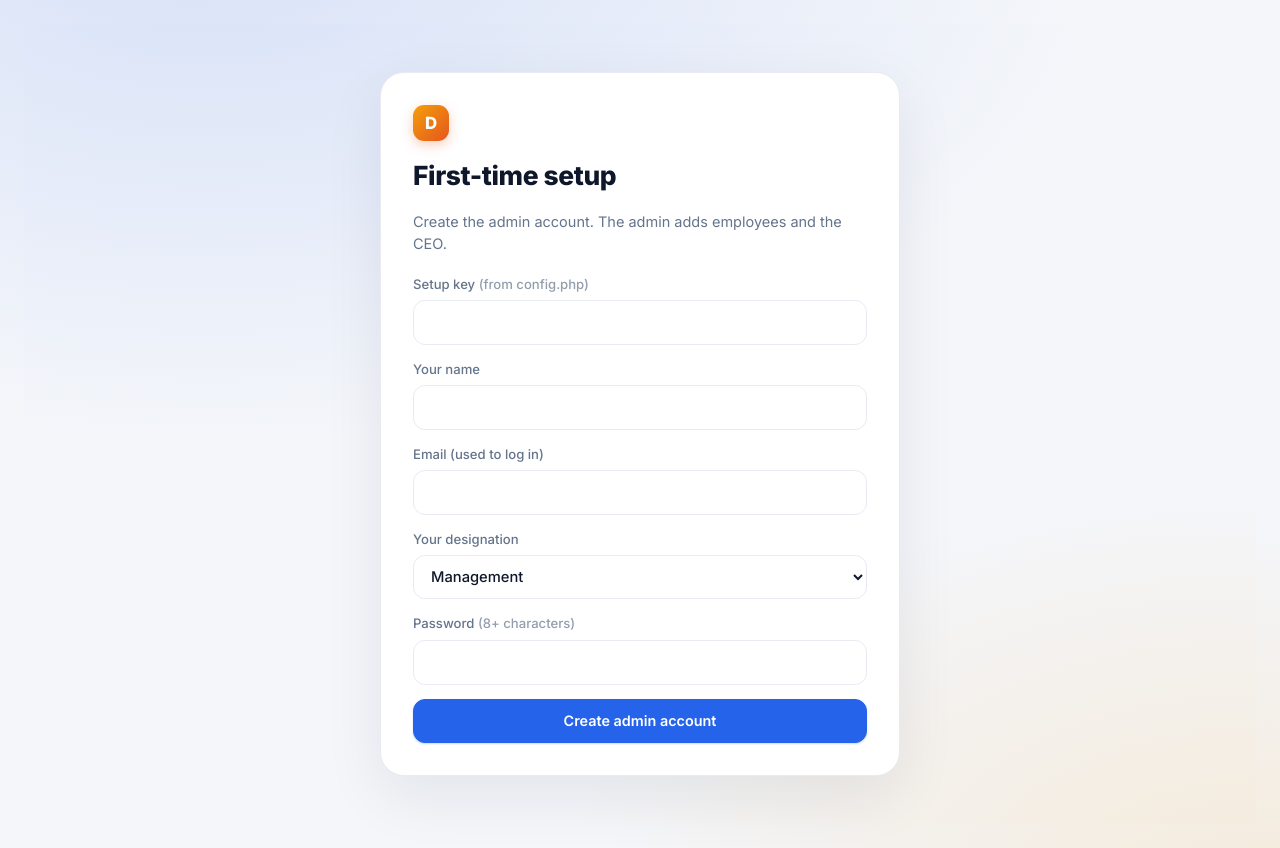
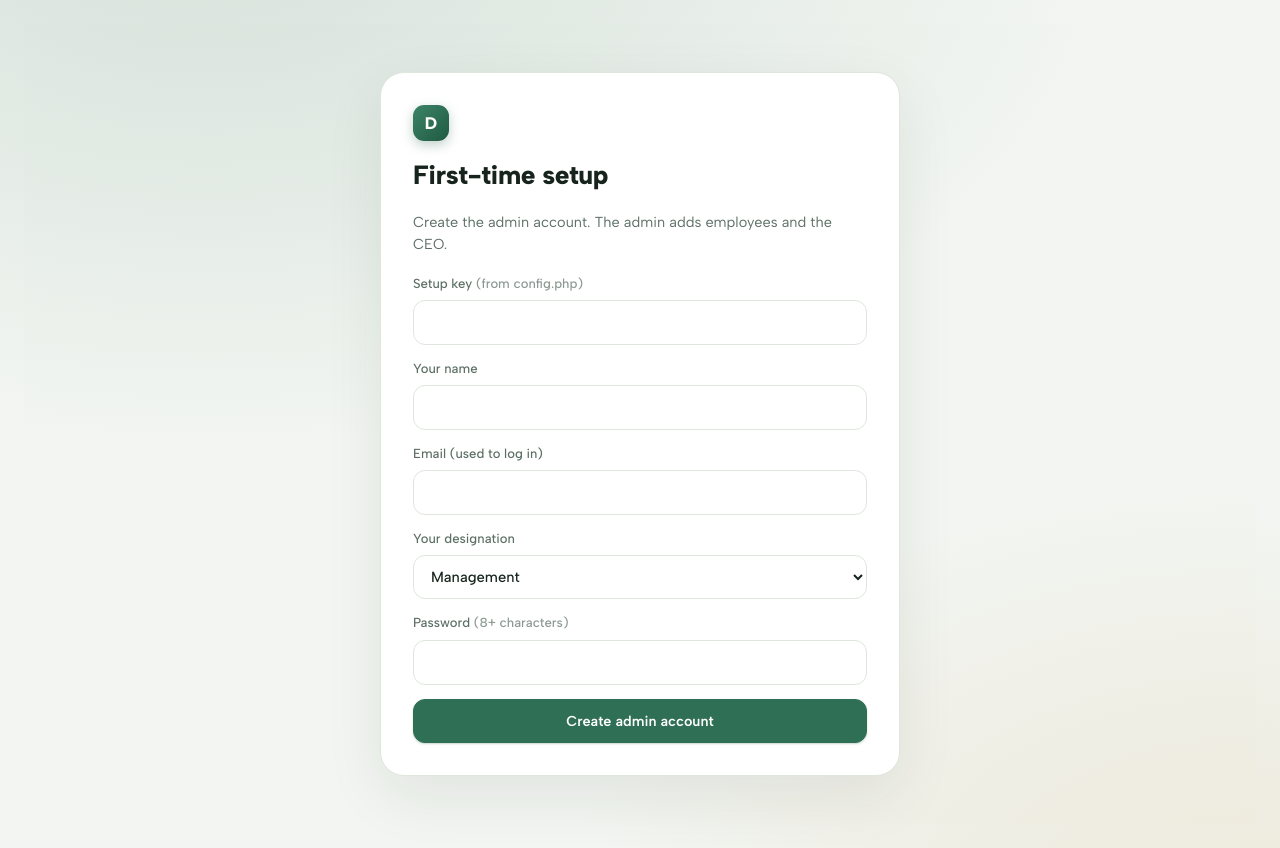
Before and after one commit to denzournutrition/denzour-dailydesk, a PHP site: page /index.php?p=login in a window 1280 px wide. Run offline with PHP 8.4, Linux system fonts and the light colour scheme; some libraries are stand-ins or nearby versions.

Commit message:
v17: Sage light theme across the app and matching login page
Co-Authored-By: Claude Sonnet 5.5 <noreply@anthropic.com>
Claude-Session: https://claude.ai/code/session_01RC4rxJLAAakdZDXTYmiUDj

```diff
--- a/app/bootstrap.php
+++ b/app/bootstrap.php
@@ -413,7 +413,7 @@ function layout_head(string $title, string $bodyClass = ''): void
 <meta name="robots" content="noindex, nofollow">
 <title><?= h($title) ?> · <?= h(cfg('app_name')) ?></title>
 <link rel="preconnect" href="https://fonts.googleapis.com"><link rel="preconnect" href="https://fonts.gstatic.com" crossorigin>
-<link rel="stylesheet" href="https://fonts.googleapis.com/css2?family=Inter:wght@400;500;600;700;800&display=swap">
+<link rel="stylesheet" href="https://fonts.googleapis.com/css2?family=Albert+Sans:wght@400;500;600;700;800&display=swap">
 <link rel="icon" type="image/png" href="<?= h(asset('logo-mark.png')) ?>">
 <link rel="stylesheet" href="<?= h(asset('style.css')) ?>">
 </head>
--- a/app/pages/dashboard.php
+++ b/app/pages/dashboard.php
@@ -157,7 +157,7 @@ function area_chart(array $days, array $byDay): string
     $iw = $W - $pl - $pr; $ih = $H - $pb - $pt;
     $x = fn($i) => $pl + ($n > 1 ? $i * $iw / ($n - 1) : $iw / 2);
     $y = fn($v) => $pt + $ih * (1 - $v / $max);
-    $o = '<svg class="chart" viewBox="0 0 ' . $W . ' ' . $H . '" role="img" aria-label="Hours logged per day" preserveAspectRatio="xMidYMid meet"><defs><linearGradient id="ga" x1="0" y1="0" x2="0" y2="1"><stop offset="0" stop-color="#2563eb" stop-opacity=".22"/><stop offset="1" stop-color="#2563eb" stop-opacity="0"/></linearGradient></defs>';
+    $o = '<svg class="chart" viewBox="0 0 ' . $W . ' ' . $H . '" role="img" aria-label="Hours logged per day" preserveAspectRatio="xMidYMid meet"><defs><linearGradient id="ga" x1="0" y1="0" x2="0" y2="1"><stop offset="0" stop-color="#2F6F55" stop-opacity=".22"/><stop offset="1" stop-color="#2F6F55" stop-opacity="0"/></linearGradient></defs>';
     foreach ([0, .25, .5, .75, 1] as $g) {
         $yy = $pt + $ih * (1 - $g);
         $o .= '<line x1="' . $pl . '" x2="' . ($W - $pr) . '" y1="' . $yy . '" y2="' . $yy . '" class="grid"/><text x="' . ($pl - 8) . '" y="' . ($yy + 4) . '" text-anchor="end" class="axis">' . fmt_hours($max * $g) . '</text>';
--- a/app/sales.php
+++ b/app/sales.php
@@ -542,7 +542,7 @@ function sales_chart(string $month, array $daily, float $target): string
     $W = 720; $H = 240; $pl = 52; $pr = 10; $pb = 28; $pt = 12; $iw = $W - $pl - $pr; $ih = $H - $pb - $pt;
     $x = fn($i) => $pl + ($n > 1 ? $i * $iw / ($n - 1) : $iw / 2);
     $y = fn($v) => $pt + $ih * (1 - $v / $max);
-    $o = '<svg class="chart" viewBox="0 0 ' . $W . ' ' . $H . '" role="img" aria-label="Cumulative sales against target" preserveAspectRatio="xMidYMid meet"><defs><linearGradient id="gs" x1="0" y1="0" x2="0" y2="1"><stop offset="0" stop-color="#2563eb" stop-opacity=".22"/><stop offset="1" stop-color="#2563eb" stop-opacity="0"/></linearGradient></defs>';
+    $o = '<svg class="chart" viewBox="0 0 ' . $W . ' ' . $H . '" role="img" aria-label="Cumulative sales against target" preserveAspectRatio="xMidYMid meet"><defs><linearGradient id="gs" x1="0" y1="0" x2="0" y2="1"><stop offset="0" stop-color="#2F6F55" stop-opacity=".22"/><stop offset="1" stop-color="#2F6F55" stop-opacity="0"/></linearGradient></defs>';
     foreach ([0, .25, .5, .75, 1] as $g) {
         $yy = $pt + $ih * (1 - $g);
         $o .= '<line x1="' . $pl . '" x2="' . ($W - $pr) . '" y1="' . $yy . '" y2="' . $yy . '" class="grid"/><text x="' . ($pl - 8) . '" y="' . ($yy + 4) . '" text-anchor="end" class="axis">' . h(inr_short($max * $g)) . '</text>';
--- a/assets/style.css
+++ b/assets/style.css
@@ -1,16 +1,12 @@
-/* Denzour DailyDesk — premium dashboard look */
+/* Denzour DailyDesk — Sage theme (light) */
 :root{
-  --bg:#f4f6fa;--card:#fff;--ink:#0f172a;--mute:#64748b;--line:#e8ebf1;--soft:#f6f8fb;
-  --pri:#2563eb;--pri-2:#1d4ed8;--prisoft:#eaf1ff;--gold:#2563eb;--goldsoft:#eaf1ff;
-  --ok:#16a34a;--oksoft:#e8f7ee;--warn:#d97706;--warnsoft:#fff4e0;--bad:#dc2626;--badsoft:#fdecec;--prog:#f59e0b;
-  --r:18px;--rs:12px;--sh:0 1px 2px rgba(15,23,42,.04),0 6px 20px rgba(15,23,42,.04);--side:264px;
+  --bg:#F2F5F1;--card:#fff;--ink:#16241D;--mute:#5C6F65;--line:#DFE6DD;--soft:#EAF0E8;
+  --pri:#2F6F55;--pri-2:#1F5A42;--prisoft:#E4EFE8;--gold:#2F6F55;--goldsoft:#E4EFE8;
+  --ok:#16693A;--oksoft:#E1F3E8;--warn:#C27A12;--warnsoft:#FBF1DC;--bad:#B42318;--badsoft:#FDECEA;--prog:#C27A12;
+  --r:18px;--rs:12px;--sh:0 1px 2px rgba(22,36,29,.04),0 8px 24px rgba(22,36,29,.05);--side:264px;
 }
-@media(prefers-color-scheme:dark){:root{
-  --bg:#0b1020;--card:#131a2e;--ink:#eef2ff;--mute:#94a3b8;--line:#232c45;--soft:#18213a;
-  --pri:#5b8cff;--pri-2:#7aa2ff;--prisoft:#1b2850;--gold:#5b8cff;--goldsoft:#1b2850;
-  --ok:#4ade80;--oksoft:#10281c;--warn:#fbbf24;--warnsoft:#2c2410;--bad:#f87171;--badsoft:#2f1517;--prog:#fbbf24;--sh:none}}
 *{box-sizing:border-box}html{-webkit-text-size-adjust:100%}
-body{margin:0;background:var(--bg);color:var(--ink);font:14.5px/1.55 "Inter",system-ui,-apple-system,"Segoe UI",Roboto,sans-serif;-webkit-font-smoothing:antialiased}
+body{margin:0;background:var(--bg);color:var(--ink);font:14.5px/1.55 "Albert Sans",system-ui,-apple-system,"Segoe UI",Roboto,sans-serif;-webkit-font-smoothing:antialiased}
 h1,h2,h3,h4{margin:0;font-weight:700;letter-spacing:-.015em}
 h1{font-size:1.65rem;font-weight:800}h2{font-size:1.02rem;margin-bottom:.75rem}h3.sub{font-size:.9rem;margin:1.2rem 0 .6rem}
 a{color:var(--pri)}.muted{color:var(--mute)}.tiny{font-size:.8rem}.sr{position:absolute;left:-9999px}
@@ -20,7 +16,7 @@ svg.i{width:18px;height:18px;fill:none;stroke:currentColor;stroke-width:1.8;stro
 /* ---------- app shell ---------- */
 .side{position:fixed;inset:0 auto 0 0;width:var(--side);background:var(--card);border-right:1px solid var(--line);display:flex;flex-direction:column;padding:18px 14px;z-index:40;overflow-y:auto}
 .brand{display:flex;align-items:center;gap:11px;text-decoration:none;color:var(--ink);padding:4px 8px 18px}
-.brand__mark{width:36px;height:36px;border-radius:11px;background:linear-gradient(135deg,#f59e0b,#e4561e);color:#fff;display:grid;place-items:center;font-weight:800;font-size:1.05rem;box-shadow:0 4px 12px rgba(228,86,30,.28)}
+.brand__mark{width:36px;height:36px;border-radius:11px;background:linear-gradient(135deg,#C27A12,#e4561e);color:#fff;display:grid;place-items:center;font-weight:800;font-size:1.05rem;box-shadow:0 4px 12px rgba(228,86,30,.28)}
 .brand__name{font-weight:800;font-size:1.08rem;letter-spacing:-.02em;line-height:1.1}.brand__name small{display:block;font-weight:500;font-size:.72rem;color:var(--mute);letter-spacing:0;margin-top:2px}
 .nav{display:flex;flex-direction:column;gap:2px}
 .nav__h{font-size:.68rem;text-transform:uppercase;letter-spacing:.09em;color:var(--mute);padding:16px 12px 6px}
@@ -29,7 +25,7 @@ svg.i{width:18px;height:18px;fill:none;stroke:currentColor;stroke-width:1.8;stro
 .nav a.is-on{background:var(--prisoft);color:var(--pri);font-weight:600}
 .side__foot{margin-top:auto;padding-top:16px}
 .me{display:flex;align-items:center;gap:11px;padding:12px;border:1px solid var(--line);border-radius:14px;background:var(--soft)}
-.avatar{width:38px;height:38px;border-radius:50%;background:linear-gradient(135deg,#2563eb,#7c3aed);color:#fff;display:grid;place-items:center;font-weight:700;font-size:.85rem;flex:none}
+.avatar{width:38px;height:38px;border-radius:50%;background:linear-gradient(135deg,#2F6F55,#7c3aed);color:#fff;display:grid;place-items:center;font-weight:700;font-size:.85rem;flex:none}
 .me__t{min-width:0;line-height:1.25}.me__t a{display:block;color:var(--ink);font-weight:600;text-decoration:none;overflow:hidden;text-overflow:ellipsis;white-space:nowrap}.me__t small{color:var(--mute);font-size:.75rem}
 .logout{margin:10px 0 0}.logout .btn{width:100%}
 .shell{margin-left:var(--side);min-height:100vh;display:flex;flex-direction:column}
@@ -147,7 +143,7 @@ summary::-webkit-details-marker{display:none}.item__date{font-weight:600;min-wid
 .reveal{border-color:var(--pri);background:var(--prisoft)}.cred{display:grid;grid-template-columns:auto 1fr;gap:6px 14px;margin:0}.cred dt{color:var(--mute)}.cred dd{margin:0}.cred code{font-size:1.05rem;background:var(--card);padding:3px 9px;border-radius:8px;user-select:all}
 
 /* ---------- login / setup ---------- */
-.auth{min-height:100vh;display:grid;place-items:center;padding:24px;background:radial-gradient(900px 500px at 15% -10%,color-mix(in srgb,var(--pri) 14%,transparent),transparent),radial-gradient(700px 420px at 100% 110%,color-mix(in srgb,#f59e0b 14%,transparent),transparent),var(--bg)}
+.auth{min-height:100vh;display:grid;place-items:center;padding:24px;background:radial-gradient(900px 500px at 15% -10%,color-mix(in srgb,var(--pri) 14%,transparent),transparent),radial-gradient(700px 420px at 100% 110%,color-mix(in srgb,#C27A12 14%,transparent),transparent),var(--bg)}
 .auth__card{width:100%;max-width:430px;background:var(--card);border:1px solid var(--line);border-radius:24px;padding:32px;box-shadow:0 20px 60px rgba(15,23,42,.08)}
 .auth__card--wide{max-width:520px}
 .auth__card form{display:grid;gap:14px;margin-top:18px}.auth__brand{display:flex;align-items:center;gap:11px;margin-bottom:14px;font-weight:800}.auth__card h1{margin-bottom:4px}
@@ -172,7 +168,7 @@ dialog.wd::backdrop{background:rgba(15,23,42,.5)}
 .brand__img{width:34px;height:38px;object-fit:contain;flex:none}
 body.login{background:#fff}
 .lg{min-height:100vh;display:grid;grid-template-columns:1.1fr 1fr;background:#fff;color:#18181b}
-.lg__hero{position:relative;overflow:hidden;display:flex;flex-direction:column;justify-content:flex-end;gap:18px;padding:56px;color:#fff;background:radial-gradient(600px 420px at 85% 8%,rgba(255,214,102,.55),transparent 60%),linear-gradient(155deg,#f59e0b 0%,#f97316 45%,#c2410c 100%)}
+.lg__hero{position:relative;overflow:hidden;display:flex;flex-direction:column;justify-content:flex-end;gap:18px;padding:56px;color:#fff;background:radial-gradient(600px 420px at 85% 8%,rgba(255,214,102,.55),transparent 60%),linear-gradient(155deg,#C27A12 0%,#f97316 45%,#c2410c 100%)}
 .lg__hero::before{content:"";position:absolute;inset:0;background:repeating-linear-gradient(115deg,rgba(255,255,255,.07) 0 2px,transparent 2px 34px);pointer-events:none}
 .lg__mark{position:absolute;right:-40px;top:6%;width:min(70%,440px);opacity:.16;filter:brightness(0) invert(1) blur(1.5px);pointer-events:none;transform:rotate(-6deg)}
 .lg__tag{position:relative;align-self:flex-start;display:inline-flex;align-items:center;gap:8px;padding:7px 14px;border-radius:999px;background:rgba(255,255,255,.18);backdrop-filter:blur(4px);font-size:.78rem;font-weight:700;letter-spacing:.08em;text-transform:uppercase}
@@ -283,8 +279,8 @@ body.login{background:#fff}
 .platcard__n b{display:block;font-size:1.25rem;font-weight:750;letter-spacing:-.02em}.platcard__n span{font-size:.76rem;color:var(--mute)}
 .pcell{display:inline-flex;align-items:center;gap:10px}
 .tbl--entry .num{width:130px;max-width:100%;text-align:right;padding:8px 10px;border:1px solid var(--line);border-radius:10px;background:var(--card);color:var(--ink);font:inherit}
-.chart .bar{fill:#2563eb;opacity:.85}.chart .ln--spend{fill:none;stroke:#f59e0b;stroke-width:2}.chart .dot--spend{fill:#f59e0b}
-.legend{display:inline-flex;gap:8px;align-items:center;font-size:.8rem;color:var(--mute)}.legend .lgd{display:inline-block;width:10px;height:10px;border-radius:3px;margin-left:8px}.lgd--bar{background:#2563eb}.lgd--spend{background:#f59e0b}
+.chart .bar{fill:#2F6F55;opacity:.85}.chart .ln--spend{fill:none;stroke:#C27A12;stroke-width:2}.chart .dot--spend{fill:#C27A12}
+.legend{display:inline-flex;gap:8px;align-items:center;font-size:.8rem;color:var(--mute)}.legend .lgd{display:inline-block;width:10px;height:10px;border-radius:3px;margin-left:8px}.lgd--bar{background:#2F6F55}.lgd--spend{background:#C27A12}
 .logogrid{display:grid;grid-template-columns:repeat(auto-fit,minmax(240px,1fr));gap:14px}.logoform{display:grid;gap:10px;justify-items:start;padding:14px;border:1px solid var(--line);border-radius:14px}
 .logoform input[type=file]{max-width:100%;font-size:.8rem}
 .nbadge{margin-left:auto;background:var(--bad);color:#fff;border-radius:999px;font-size:.7rem;font-weight:700;min-width:20px;height:20px;display:inline-flex;align-items:center;justify-content:center;padding:0 6px}
@@ -313,3 +309,43 @@ body.login{background:#fff}
 .prof__id .kv dt{color:var(--mute);font-size:.82rem;flex:none}
 .prof__id .kv dd{margin:0;text-align:right;min-width:0;overflow-wrap:anywhere}
 .prof__r .kpi__v{font-size:1.5rem}
+
+
+/* ---------- Sage theme overrides ---------- */
+.brand__mark{background:linear-gradient(135deg,#3C8467,#1F5A42);box-shadow:0 4px 12px rgba(31,90,66,.28)}
+.avatar{background:linear-gradient(135deg,#3C8467,#1F5A42)}
+.btn{box-shadow:0 1px 2px rgba(31,90,66,.25)}
+.nav a.is-on{background:var(--prisoft);color:var(--pri-2)}
+.top{background:color-mix(in srgb,var(--bg) 90%,transparent)}
+.card,.kpi,.task{border-color:var(--line)}
+.kpi__v,.bignum strong{font-variant-numeric:tabular-nums}
+.thead{background:var(--soft)}
+.summary{background:linear-gradient(135deg,var(--prisoft),var(--card))}
+.meter i{background:linear-gradient(90deg,var(--pri),#4FA37F)}
+.auth{background:radial-gradient(900px 500px at 15% -10%,rgba(47,111,85,.14),transparent),radial-gradient(700px 420px at 100% 110%,rgba(194,122,18,.10),transparent),var(--bg)}
+.auth__card{box-shadow:0 20px 60px rgba(22,36,29,.08)}
+
+/* ---- Login: sage ---- */
+body.login{background:var(--bg)}
+.lg{background:var(--bg);color:var(--ink)}
+.lg__hero{background:radial-gradient(620px 420px at 85% 6%,rgba(120,190,150,.35),transparent 62%),linear-gradient(155deg,#2F6F55 0%,#245A44 50%,#173D2E 100%)}
+.lg__hero::before{background:repeating-linear-gradient(115deg,rgba(255,255,255,.05) 0 2px,transparent 2px 34px)}
+.lg__tag{background:rgba(255,255,255,.14)}
+.lg__hero h2{font-weight:800;text-shadow:0 4px 24px rgba(8,30,20,.35)}
+.lg__hero p{color:rgba(255,255,255,.88)}
+.lg__panel{background:var(--bg)}
+.lg__form{background:#fff;border:1px solid var(--line);border-radius:24px;padding:36px 32px;box-shadow:0 20px 60px rgba(22,36,29,.08)}
+.lg__form h1{color:var(--ink)}
+.lg__sub,.lg__help{color:var(--mute)}
+.lg__f>span:first-child{color:var(--ink)}
+.lg__f input{background:var(--soft);color:var(--ink);border-radius:14px;border-color:var(--line)}
+.lg__f input::placeholder{color:#8AA597}
+.lg__f input:focus{border-color:var(--pri);background:#fff;box-shadow:0 0 0 4px rgba(47,111,85,.15)}
+.lg__eye{color:var(--mute)}.lg__eye:hover{color:var(--ink);background:var(--soft)}
+.lg__forgot,.lg__help strong{color:var(--pri-2)}
+.lg__btn{background:linear-gradient(135deg,#3C8467,#2F6F55);border-radius:14px;box-shadow:0 10px 24px rgba(47,111,85,.30)}
+.lg__btn:focus-visible{outline-color:var(--ink)}
+.lg__err{background:var(--badsoft);border-color:#F6C7C2;color:var(--bad);border-radius:14px}
+.lg__or{color:#8AA597}.lg__or::before,.lg__or::after{background:var(--line)}
+.lg__google{border-radius:14px;border-color:var(--line);color:var(--ink)}.lg__google:hover{background:var(--soft);border-color:var(--line)}
+@media(max-width:900px){.lg__form{padding:28px 22px}}
```
Also changed, not shown: 1 other file.
